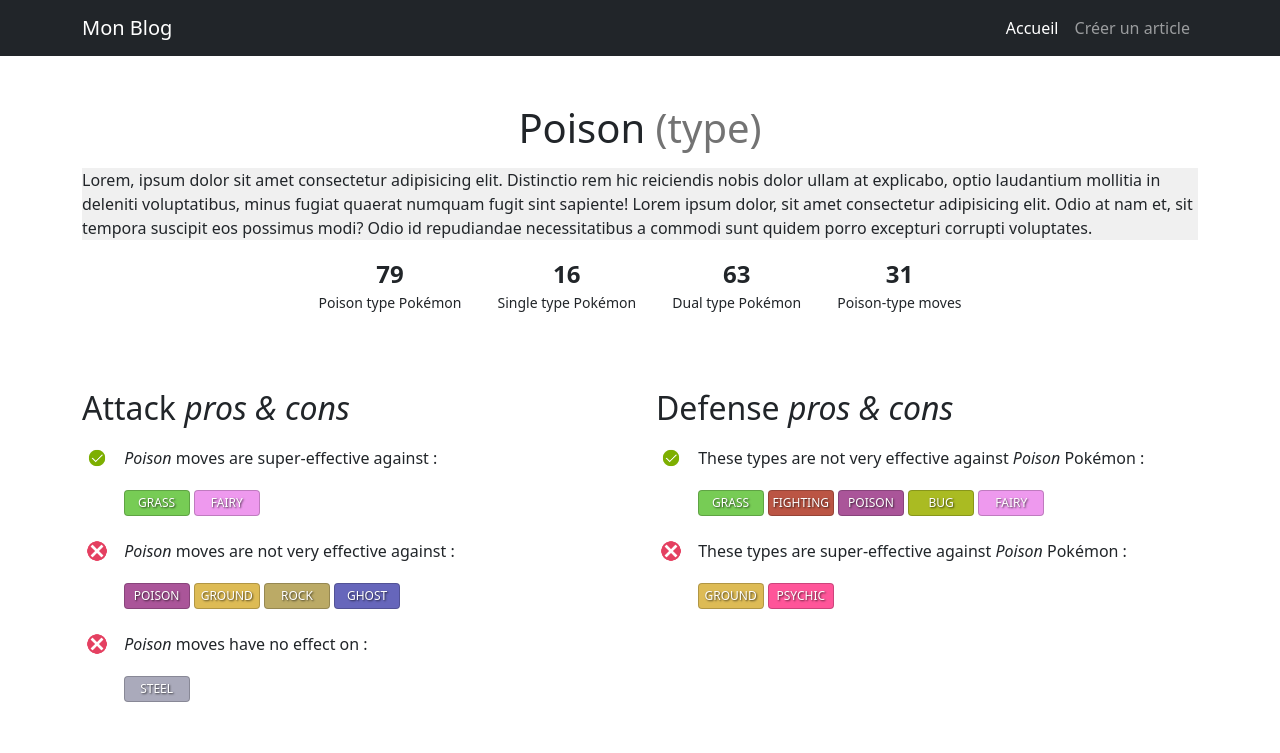
After one commit to Xhiffer/temtemapi, a PHP site: page /types/poison.php in a window 1280 px wide. The commit adds this page. Shown: the top 753 px of the page. Run offline with PHP 8.4, Linux system fonts and the light colour scheme.

Commit message:
Ajout des types

```diff
--- a/css/type.css
+++ b/css/type.css
@@ -1,11 +1,18 @@
-.type-fire {
+.type-Bug {
     background-color: #ab2;
+    }
+
+    .type-poison {
+        background-color: #a59;
+    }
+
+    a {
+        text-decoration: none;
     }
 
     .type-icon {
         display: inline-block;
         width: 66px;
-    background-color: #dbdbdb;
         border-radius: 4px;
         border: 1px solid rgba(0,0,0,0.2);
         color: #fff;
--- a/pages/movesLearned.php
+++ b/pages/movesLearned.php
@@ -53,7 +53,7 @@
 </tr></tbody></table></div><h3>Egg moves</h3> <p><em>Beedrill</em> does not learn any moves by breeding in Pokémon Ultra Sun &amp; Ultra Moon.</p> <h3>Move Tutor moves</h3> <p class="text-small"><em>Beedrill</em> can be taught these attacks in Pokémon Ultra Sun &amp; Ultra Moon from move tutors (<a href="/mechanics/move-tutors#tutor-usum">details</a>):</p> <div class="resp-scroll"><table class="data-table"><thead><tr><th class="sorting sorting-asc" data-sort="string" data-sort-dir="asc"><div class="sortwrap">Move</div></th> <th class="sorting" data-sort="string"><div class="sortwrap">Type</div></th> <th class="sorting" data-sort="string"><div class="sortwrap">Cat.</div></th> <th class="sorting" data-sort="int" data-blanks="1"><div class="sortwrap">Power</div></th> <th class="sorting" data-sort="int" data-blanks="1"><div class="sortwrap">Acc.</div></th> </tr></thead><tbody><tr><td class="cell-name"><a class="ent-name" href="/move/bug-bite" title="View details for Bug Bite">Bug Bite</a></td><td class="cell-icon"><a class="type-icon type-bug" href="/type/bug">Bug</a></td><td class="cell-icon text-center" data-sort-value="physical" data-filter-value="physical"><img class="img-fixed" src="https://img.pokemondb.net/images/icons/move-physical.png" width="30" height="20" alt="Physical" title="Physical" loading="lazy"></td> <td class="cell-num">60</td> <td class="cell-num">100</td>
 </tr><tr><td class="cell-name"><a class="ent-name" href="/move/defog" title="View details for Defog">Defog</a></td><td class="cell-icon"><a class="type-icon type-flying" href="/type/flying">Flying</a></td><td class="cell-icon text-center" data-sort-value="status" data-filter-value="status"><img class="img-fixed" src="https://img.pokemondb.net/images/icons/move-status.png" width="30" height="20" alt="Status" title="Status" loading="lazy"></td> <td class="cell-num">—</td> <td class="cell-num">—</td>
 </tr><tr><td class="cell-name"><a class="ent-name" href="/move/drill-run" title="View details for Drill Run">Drill Run</a></td><td class="cell-icon"><a class="type-icon type-ground" href="/type/ground">Ground</a></td><td class="cell-icon text-center" data-sort-value="physical" data-filter-value="physical"><img class="img-fixed" src="https://img.pokemondb.net/images/icons/move-physical.png" width="30" height="20" alt="Physical" title="Physical" loading="lazy"></td> <td class="cell-num">80</td> <td class="cell-num">95</td>
-</tr><tr><td class="cell-name"><a class="ent-name" href="/move/electroweb" title="View details for Electroweb">Electroweb</a></td><td class="cell-icon"><a class="type-icon type-electric" href="/type/electric">Electric</a></td><td class="cell-icon text-center" data-sort-value="special" data-filter-value="special"><img class="img-fixed" src="https://img.pokemondb.net/images/icons/move-special.png" width="30" height="20" alt="Special" title="Special" loading="lazy"></td> <td class="cell-num">55</td> <td class="cell-num">95</td>
+</tr><tr><td class="cell-name"><a class="ent-name" href="/move/electroweb" title="View details for Electroweb">Electroweb</a></td><td class="cell-icon"><a class="type-icon type-poison" href="/type/poison">poison</a></td><td class="cell-icon text-center" data-sort-value="special" data-filter-value="special"><img class="img-fixed" src="https://img.pokemondb.net/images/icons/move-special.png" width="30" height="20" alt="Special" title="Special" loading="lazy"></td> <td class="cell-num">55</td> <td class="cell-num">95</td>
 </tr><tr><td class="cell-name"><a class="ent-name" href="/move/endeavor" title="View details for Endeavor">Endeavor</a></td><td class="cell-icon"><a class="type-icon type-normal" href="/type/normal">Normal</a></td><td class="cell-icon text-center" data-sort-value="physical" data-filter-value="physical"><img class="img-fixed" src="https://img.pokemondb.net/images/icons/move-physical.png" width="30" height="20" alt="Physical" title="Physical" loading="lazy"></td> <td class="cell-num">—</td> <td class="cell-num">100</td>
 </tr><tr><td class="cell-name"><a class="ent-name" href="/move/giga-drain" title="View details for Giga Drain">Giga Drain</a></td><td class="cell-icon"><a class="type-icon type-grass" href="/type/grass">Grass</a></td><td class="cell-icon text-center" data-sort-value="special" data-filter-value="special"><img class="img-fixed" src="https://img.pokemondb.net/images/icons/move-special.png" width="30" height="20" alt="Special" title="Special" loading="lazy"></td> <td class="cell-num">75</td> <td class="cell-num">100</td>
 </tr><tr><td class="cell-name"><a class="ent-name" href="/move/knock-off" title="View details for Knock Off">Knock Off</a></td><td class="cell-icon"><a class="type-icon type-dark" href="/type/dark">Dark</a></td><td class="cell-icon text-center" data-sort-value="physical" data-filter-value="physical"><img class="img-fixed" src="https://img.pokemondb.net/images/icons/move-physical.png" width="30" height="20" alt="Physical" title="Physical" loading="lazy"></td> <td class="cell-num">65</td> <td class="cell-num">100</td>
@@ -70,7 +70,7 @@
 <td class="text-small">Level up</td></tr></tbody></table></div></div> <div class="grid-col span-lg-6"><h3>Moves learnt by TM</h3> <p class="text-small"><em>Beedrill</em> is compatible with these Technical Machines in Pokémon Ultra Sun &amp; Ultra Moon:</p> <div class="resp-scroll"><table class="data-table"><thead><tr><th class="sorting sorting-asc" data-sort="int" data-sort-dir="asc"><div class="sortwrap">TM</div></th> <th class="sorting" data-sort="string"><div class="sortwrap">Move</div></th> <th class="sorting" data-sort="string"><div class="sortwrap">Type</div></th> <th class="sorting" data-sort="string"><div class="sortwrap">Cat.</div></th> <th class="sorting" data-sort="int" data-blanks="1"><div class="sortwrap">Power</div></th> <th class="sorting" data-sort="int" data-blanks="1"><div class="sortwrap">Acc.</div></th> </tr></thead><tbody><tr><td class="cell-num"><a href="/item/tm06" title="TM06">06</a></td><td class="cell-name"><a class="ent-name" href="/move/toxic" title="View details for Toxic">Toxic</a></td><td class="cell-icon"><a class="type-icon type-poison" href="/type/poison">Poison</a></td><td class="cell-icon text-center" data-sort-value="status" data-filter-value="status"><img class="img-fixed" src="https://img.pokemondb.net/images/icons/move-status.png" width="30" height="20" alt="Status" title="Status" loading="lazy"></td> <td class="cell-num">—</td> <td class="cell-num">90</td>
 </tr><tr><td class="cell-num"><a href="/item/tm09" title="TM09">09</a></td><td class="cell-name"><a class="ent-name" href="/move/venoshock" title="View details for Venoshock">Venoshock</a></td><td class="cell-icon"><a class="type-icon type-poison" href="/type/poison">Poison</a></td><td class="cell-icon text-center" data-sort-value="special" data-filter-value="special"><img class="img-fixed" src="https://img.pokemondb.net/images/icons/move-special.png" width="30" height="20" alt="Special" title="Special" loading="lazy"></td> <td class="cell-num">65</td> <td class="cell-num">100</td>
 </tr><tr><td class="cell-num"><a href="/item/tm10" title="TM10">10</a></td><td class="cell-name"><a class="ent-name" href="/move/hidden-power" title="View details for Hidden Power">Hidden Power</a></td><td class="cell-icon"><a class="type-icon type-normal" href="/type/normal">Normal</a></td><td class="cell-icon text-center" data-sort-value="special" data-filter-value="special"><img class="img-fixed" src="https://img.pokemondb.net/images/icons/move-special.png" width="30" height="20" alt="Special" title="Special" loading="lazy"></td> <td class="cell-num">60</td> <td class="cell-num">100</td>
-</tr><tr><td class="cell-num"><a href="/item/tm11" title="TM11">11</a></td><td class="cell-name"><a class="ent-name" href="/move/sunny-day" title="View details for Sunny Day">Sunny Day</a></td><td class="cell-icon"><a class="type-icon type-fire" href="/type/fire">Fire</a></td><td class="cell-icon text-center" data-sort-value="status" data-filter-value="status"><img class="img-fixed" src="https://img.pokemondb.net/images/icons/move-status.png" width="30" height="20" alt="Status" title="Status" loading="lazy"></td> <td class="cell-num">—</td> <td class="cell-num">—</td>
+</tr><tr><td class="cell-num"><a href="/item/tm11" title="TM11">11</a></td><td class="cell-name"><a class="ent-name" href="/move/sunny-day" title="View details for Sunny Day">Sunny Day</a></td><td class="cell-icon"><a class="type-icon type-Bug" href="/type/Bug">Bug</a></td><td class="cell-icon text-center" data-sort-value="status" data-filter-value="status"><img class="img-fixed" src="https://img.pokemondb.net/images/icons/move-status.png" width="30" height="20" alt="Status" title="Status" loading="lazy"></td> <td class="cell-num">—</td> <td class="cell-num">—</td>
 </tr><tr><td class="cell-num"><a href="/item/tm15" title="TM15">15</a></td><td class="cell-name"><a class="ent-name" href="/move/hyper-beam" title="View details for Hyper Beam">Hyper Beam</a></td><td class="cell-icon"><a class="type-icon type-normal" href="/type/normal">Normal</a></td><td class="cell-icon text-center" data-sort-value="special" data-filter-value="special"><img class="img-fixed" src="https://img.pokemondb.net/images/icons/move-special.png" width="30" height="20" alt="Special" title="Special" loading="lazy"></td> <td class="cell-num">150</td> <td class="cell-num">90</td>
 </tr><tr><td class="cell-num"><a href="/item/tm17" title="TM17">17</a></td><td class="cell-name"><a class="ent-name" href="/move/protect" title="View details for Protect">Protect</a></td><td class="cell-icon"><a class="type-icon type-normal" href="/type/normal">Normal</a></td><td class="cell-icon text-center" data-sort-value="status" data-filter-value="status"><img class="img-fixed" src="https://img.pokemondb.net/images/icons/move-status.png" width="30" height="20" alt="Status" title="Status" loading="lazy"></td> <td class="cell-num">—</td> <td class="cell-num">—</td>
 </tr><tr><td class="cell-num"><a href="/item/tm19" title="TM19">19</a></td><td class="cell-name"><a class="ent-name" href="/move/roost" title="View details for Roost">Roost</a></td><td class="cell-icon"><a class="type-icon type-flying" href="/type/flying">Flying</a></td><td class="cell-icon text-center" data-sort-value="status" data-filter-value="status"><img class="img-fixed" src="https://img.pokemondb.net/images/icons/move-status.png" width="30" height="20" alt="Status" title="Status" loading="lazy"></td> <td class="cell-num">—</td> <td class="cell-num">—</td>
--- a/pages/partials/header.php
+++ b/pages/partials/header.php
@@ -12,6 +12,8 @@
     <!-- <link rel="icon" type="image/x-icon" href="assets/favicon.ico" /> -->
     <!-- Core theme CSS (includes Bootstrap)-->
     <link rel="stylesheet" href="https://cdn.jsdelivr.net/npm/bootstrap@5.0.0-beta3/dist/css/bootstrap.min.css" integrity="sha384-eOJMYsd53ii+scO/bJGFsiCZc+5NDVN2yr8+0RDqr0Ql0h+rP48ckxlpbzKgwra6" crossorigin="anonymous">
+    <link rel="stylesheet" href="../../css/type.css">
+
 </head>
 
 <body>
--- /dev/null
+++ b/types/poison.php
@@ -0,0 +1,253 @@
+<?php
+require __DIR__ . '/../pages/partials/header.php';
+?>
+
+<style>
+
+    .color-type {
+        color: #737373;
+    }
+
+    .madiv1 {
+        background-color: #f0f0f0 ;
+        text-align: left;
+    }
+
+    * {
+        box-sizing: border-box;
+    }
+
+    html {
+        color: #404040;
+        font-family: "Fira Sans","Trebuchet MS",Ubuntu,Helvetica,Arial,sans-serif;
+        line-height: 1.5;
+    }
+
+    div {
+        display: block;
+    }
+
+    .stats {
+        text-align: center;
+    }
+
+    .stat-item {
+        display: inline-block;
+        margin: 0 1rem 1rem;
+        font-size: .875rem;
+    }
+
+    .stat-count {
+        font-size: 1.5rem;
+        font-weight: bold;
+    }
+
+    .grid-row {
+        display: flex;
+        flex-wrap: wrap;
+        justify-content: flex-start;
+        margin: 0 -1rem;
+        margin-top: 30px;
+    }
+
+    .span-md-12 {
+        width: 100%;
+        text-align: left;
+    }
+
+    .grid-col {
+        margin-bottom: 1rem;
+        padding: 0 1rem;
+    }
+
+    .span-md-6 {
+        width: 50%;
+    }
+
+    .icon-string {
+        padding-left: .5rem;
+        vertical-align: middle;
+    }
+
+    .icon-16 {
+        width: 30px;
+        height: 30px;
+    }
+
+    .type-fx-list {
+        margin-left: 2.6rem;
+    }
+
+    p {
+    display: block;
+    margin-block-start: 1em;
+    margin-block-end: 1em;
+    margin-inline-start: 0px;
+    margin-inline-end: 0px;
+    }
+
+    h1, h2, h3, h4, p, dl, pre {
+    margin: 0 0 1rem;
+    padding: 0;
+    }
+
+    .type-icon {
+    display: inline-block;
+    width: 66px;
+    margin-bottom: 4px;
+    background: #dbdbdb;
+    border-radius: 4px;
+    border: 1px solid rgba(0,0,0,0.2);
+    color: #fff;
+    font-size: .75rem;
+    font-weight: normal;
+    line-height: 1.5rem;
+    text-align: center;
+    text-shadow: 1px 1px 2px rgb(0 0 0 / 70%);
+    text-transform: uppercase;
+    transition: opacity .4s;
+    }
+
+    a {
+        text-decoration: none;
+    }
+
+    .type-grass {
+        background-color: #7c5;
+    }
+
+    .type-fairy {
+        background-color: #e9e;
+    }
+
+    .type-poison {
+        background-color: #a59;
+    }
+
+    .type-ground {
+        background-color: #db5;
+    }
+
+    .type-rock {
+        background-color: #ba6;
+    }
+
+    .type-ghost {
+        background-color: #66b;
+    }
+
+    .type-bug {
+        background-color: #ab2;
+        }
+
+    .type-steel {
+        background-color: #aab;
+    }
+
+    .type-psychic {
+        background-color: #f59;
+    }
+
+    .type-fighting {
+        background-color: #b54;
+    }
+
+</style>
+
+<h1>Poison <span class="color-type">(type)<span></h1>
+
+<div class="madiv1">
+    <p>
+        Lorem, ipsum dolor sit amet consectetur adipisicing elit. Distinctio rem hic reiciendis nobis dolor ullam at explicabo, optio laudantium mollitia in deleniti voluptatibus, minus fugiat quaerat numquam fugit sint sapiente!
+        Lorem ipsum dolor, sit amet consectetur adipisicing elit. Odio at nam et, sit tempora suscipit eos possimus modi? Odio id repudiandae necessitatibus a commodi sunt quidem porro excepturi corrupti voluptates.
+    </p>
+</div>
+
+<div class="stats">
+    <div class="stat-item">
+        <span class="stat-count">79</span>
+        <br>
+        Poison type Pokémon
+    </div>
+    <div class="stat-item">
+        <span class="stat-count">16</span>
+        <br>
+        Single type Pokémon
+    </div>
+    <div class="stat-item">
+        <span class="stat-count">63</span>
+        <br>
+        Dual type Pokémon
+    </div>
+    <div class="stat-item">
+        <span class="stat-count">31</span>
+        <br>
+        Poison-type moves
+    </div>
+</div>
+
+<div class="grid-row">
+    <div class="grid-col span-md-12 span-lg-6">
+        <div class="grid-row">
+            <div class="grid-col span-md-6 span-lg-12">
+                <h2>Attack <i>pros & cons</i></h2>
+                <p>
+                    <img class="img-fixed icon-16" src="../img/valide.png" alt="Tick">
+                    <span class="icon-string"><em>Poison </em>moves are super-effective against :</span>
+                </p>
+                <p class="type-fx-list">
+                    <a class="type-icon type-grass" href="">Grass</a>
+                    <a class="type-icon type-fairy" href="">Fairy</a>
+                </p>
+                <p>
+                    <img class="img-fixed icon-16" src="../img/incorrect.png" alt="Cross">
+                    <span class="icon-string">
+                        <em>Poison </em>moves are not very effective against :
+                    </span>
+                </p>
+                <p class="type-fx-list">
+                    <a class="type-icon type-poison" href="poison.php">Poison</a>
+                    <a class="type-icon type-ground" href="">Ground</a>
+                    <a class="type-icon type-rock" href="">Rock</a>
+                    <a class="type-icon type-ghost" href="">Ghost</a>
+                </p>
+                <p>
+                    <img class="img-fixed icon-16" src="../img/incorrect.png" alt="Cross">
+                    <span class="icon-string">
+                        <em>Poison </em>moves have no effect on :
+                    </span>
+                </p>
+                <p class="type-fx-list">
+                    <a class="type-icon type-steel" href="">Steel</a>
+                </p>
+            </div>
+            <div class="grid-col span-md-6 span-lg-12">
+                <h2>Defense <i>pros & cons</i></h2>
+                <p>
+                    <img class="img-fixed icon-16" src="../img/valide.png" alt="Tick">
+                    <span class="icon-string">These types are not very effective against <em>Poison </em>Pokémon :</span>
+                </p>
+                <p class="type-fx-list">
+                    <a class="type-icon type-grass" href="">Grass</a>
+                    <a class="type-icon type-fighting" href="">Fighting</a>
+                    <a class="type-icon type-poison" href="">Poison</a>
+                    <a class="type-icon type-bug" href="">Bug</a>
+                    <a class="type-icon type-fairy" href="">Fairy</a>
+                </p>
+                <p>
+                    <img class="img-fixed icon-16" src="../img/incorrect.png" alt="Tick">
+                    <span class="icon-string">These types are super-effective against <em>Poison </em>Pokémon :</span>
+                </p>
+                <p class="type-fx-list">
+                    <a class="type-icon type-ground" href="">Ground</a>
+                    <a class="type-icon type-psychic" href="">Psychic</a>
+                </p>
+            </div>
+
+        </div>
+    </div>
+</div>
+
+<?php
+require __DIR__ . '/../pages/partials/footer.php';
+?>
```
Also changed, not shown: pages/type.php (+35 -9 lines), types/bug.php (added, +259 -0 lines), README.txt (deleted), img/incorrect.png (added), img/valide.png (added). Lines whose indentation alone changed are shown as unchanged.
